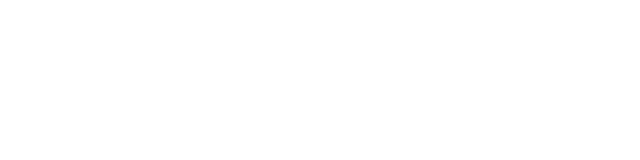
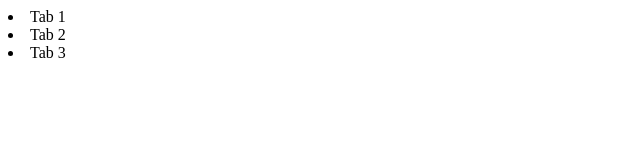
Before and after one commit to acciojob/react-composition-1-Fun-25, a React app: page / in a window 1280 px wide. Shown: the top 160 px of the page, without its empty margins (0-640 px from the left). Built offline with nearby package versions, Linux system fonts and the light colour scheme.

Commit message:
submitting code-Tue Jun 20 2023 10:29:15 GMT+0530 (India Standard Time)

```diff
--- a/src/components/App.js
+++ b/src/components/App.js
@@ -1,13 +1,48 @@
 
+import { useState } from 'react';
 import React from "react";
 import './../styles/App.css';
+
+const tabs = [
+  {
+    title: "Tab 1",
+    content: "This is the content for Tab 1",
+  },
+  {
+    title: "Tab 2",
+    content: "This is the content for Tab 2",
+  },
+  {
+    title: "Tab 3",
+    content: "This is the content for Tab 3",
+  }
+];
 
 const App = () => {
   return (
     <div>
-        {/* Do not remove the main div */}
+       <Tab tabs={tabs}/>
     </div>
   )
 }
 
-export default App
+const Tab = ({ tabs }) => {
+  const [tabstate, setTabstate] = useState(null);
+  function showContent(tab) {
+    setTabstate(tab);
+  }
+  return (
+    <div>
+      {tabs.map((tab) => (
+        <a>
+          <li key={tab.title} onClick={() => showContent(tab)}>
+            {tab.title}
+          </li>
+        </a>
+      ))}
+      {tabstate && <p>{tabstate.content}</p>}
+    </div>
+  );
+};
+
+ export default App;
```
